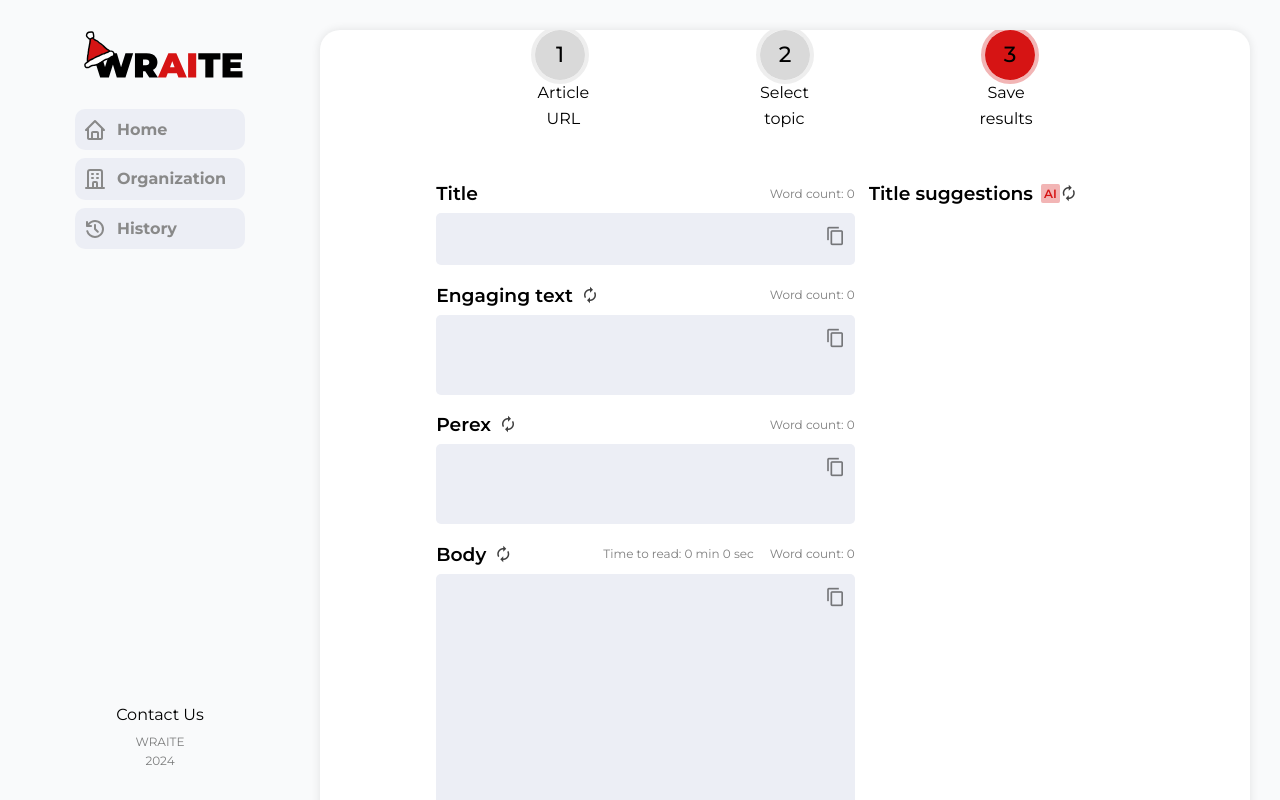
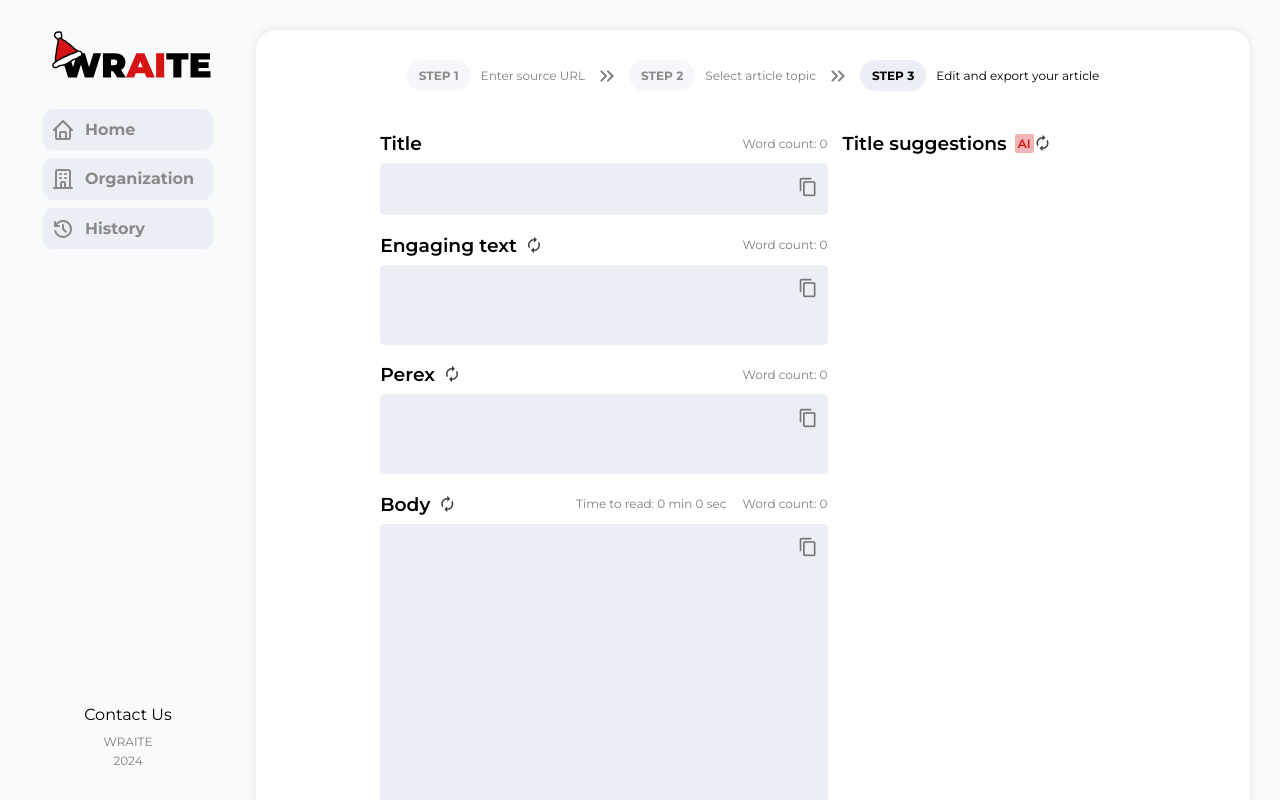
Before and after one commit to News-AIgency/App, a Vue app in the folder frontend/: page /article in a window 1280 px wide. Shown: the top 800 px of the page. Built offline with nearby package versions, Linux system fonts and the light colour scheme.

Commit message:
refactor ProgressBar component: update step handling, improve layout, and adjust styles

```diff
--- a/frontend/src/App.vue
+++ b/frontend/src/App.vue
@@ -101,7 +101,7 @@ function mailTo() {
   justify-content: space-between;
   gap: 8px;
   color: var(--color-text);
-  width: 25%;
+  width: 20%;
   height: 100vh;
   position: fixed; /* to prevent scroll */
   left: 0;
@@ -163,9 +163,9 @@ function mailTo() {
   margin: 30px 30px 30px 0px;
   border-radius: 20px;
   box-shadow: 0 0 10px rgba(0, 0, 0, 0.1);
-  width: 75%;
+  width: 80%;
   min-height: calc(100vh - 60px);
-  margin-left: 25%; /* the size of the sidebar */
+  margin-left: 20%; /* the size of the sidebar */
   overflow-y: auto;
 }
 
--- a/frontend/src/assets/base.css
+++ b/frontend/src/assets/base.css
@@ -16,6 +16,7 @@
 
   --color-background: var(--light-background);
   --color-block: #eceef5;
+  --color-block-inactive: #ECEEF575;
   --color-block-hover: #e8eaf0;
 
   --gradient-background-dark: linear-gradient(180deg, #141718, #363139);
--- a/frontend/src/assets/main.css
+++ b/frontend/src/assets/main.css
@@ -7,7 +7,7 @@
 .navbar {
   height: 80px;
   width: auto;
-  padding: 30px 50px;
+  padding: 30px;
   display: flex;
   justify-content: space-between;
   align-items: center;
--- a/frontend/src/components/ProgressBar.vue
+++ b/frontend/src/components/ProgressBar.vue
@@ -1,146 +1,93 @@
 <template>
   <div class="container">
-        <div class="steps">
-            <span class="circle" :class="{ active: isActive[0] }">1</span>
-            <span class="circle" :class="{ active: isActive[1] }">2</span>
-            <span class="circle" :class="{ active: isActive[2] }">3</span>
-            <div id="progress-bar" class="progress-bar">
-                <span class="indicator"></span>
+    <div class="step-container">
+      <div class="step-num" :class="['step', { active: currentStep == 1 }]">
+        STEP 1
       </div>
+      <span class="step-text" :class="['step', { active: currentStep == 1 }]"
+        >Enter source URL</span
+      ><svg
+        xmlns="http://www.w3.org/2000/svg"
+        width="24"
+        height="24"
+        viewBox="0 0 24 24"
+      >
+        <path
+          fill="currentColor"
+          d="M9.575 12L5.7 8.1q-.275-.275-.288-.687T5.7 6.7q.275-.275.7-.275t.7.275l4.6 4.6q.15.15.213.325t.062.375t-.062.375t-.213.325l-4.6 4.6q-.275.275-.687.288T5.7 17.3q-.275-.275-.275-.7t.275-.7zm6.6 0L12.3 8.1q-.275-.275-.288-.687T12.3 6.7q.275-.275.7-.275t.7.275l4.6 4.6q.15.15.213.325t.062.375t-.062.375t-.213.325l-4.6 4.6q-.275.275-.687.288T12.3 17.3q-.275-.275-.275-.7t.275-.7z"
+        />
+      </svg>
+      <div class="step-num" :class="['step', { active: currentStep == 2 }]">
+        STEP 2
       </div>
-        <div class="step-descriptions">
-            <p>Article<br>URL</p>
-            <p>Select<br>topic</p>
-            <p>Save<br>results</p>
+      <span class="step-text" :class="['step', { active: currentStep == 2 }]"
+        >Select article topic</span
+      ><svg
+        xmlns="http://www.w3.org/2000/svg"
+        width="24"
+        height="24"
+        viewBox="0 0 24 24"
+      >
+        <path
+          fill="currentColor"
+          d="M9.575 12L5.7 8.1q-.275-.275-.288-.687T5.7 6.7q.275-.275.7-.275t.7.275l4.6 4.6q.15.15.213.325t.062.375t-.062.375t-.213.325l-4.6 4.6q-.275.275-.687.288T5.7 17.3q-.275-.275-.275-.7t.275-.7zm6.6 0L12.3 8.1q-.275-.275-.288-.687T12.3 6.7q.275-.275.7-.275t.7.275l4.6 4.6q.15.15.213.325t.062.375t-.062.375t-.213.325l-4.6 4.6q-.275.275-.687.288T12.3 17.3q-.275-.275-.275-.7t.275-.7z"
+        />
+      </svg>
+      <div class="step-num" :class="['step', { active: currentStep == 3 }]">
+        STEP 3
+      </div>
+      <span class="step-text" :class="['step', { active: currentStep == 3 }]"
+        >Edit and export your article</span
+      >
     </div>
   </div>
 </template>
 
 <script lang="ts">
 export default {
+  name: 'ProgressBar',
   props: {
-        activePage: {
-            type: Number,
-            required: true,
+    currentStep: Number,
   },
-    },
-    data() {
-        return {
-            isActive: [false, false, false],
-        };
-    },
-    watch: {
-        isActive: {
-            handler: 'setStep',
-            deep: true,
-        },
-        activePage: {
-            immediate: true,
-            handler(newPage) {
-                this.updateActiveSteps(newPage);
-            },
-        },
-    },
-    methods: {
-        updateActiveSteps(page: number) {
-            this.isActive = [false, false, false];
-            if (page >= 1 && page < this.isActive.length + 1) {
-                this.isActive[page - 1] = true;
-            }
-            this.setStep();
-        },
-        setStep() {
-            const progressBar = document.getElementById("progress-bar")
-            if (progressBar) {
-                if (this.isActive[0]) {
-                    progressBar.style.background = `linear-gradient(
-                        to right,
-                        #D61414 0%,
-                        #D61414 27%,
-                        #D9D9D9 27%,
-                        #D9D9D9 100%
-                    )`;
-                } else if (this.isActive[1]) {
-                    progressBar.style.background = `linear-gradient(
-                        to right,
-                        #D9D9D9 0%,
-                        #D9D9D9 25%,
-                        #D61414 25%,
-                        #D61414 75%,
-                        #D9D9D9 75%,
-                        #D9D9D9 100%
-                    )`;
-                } else if (this.isActive[2]) {
-                    progressBar.style.background = `linear-gradient(
-                        to right,
-                        #D9D9D9 0%,
-                        #D9D9D9 73%,
-                        #D61414 73%,
-                        #D61414 100%
-                    )`;
-                } else {
-                    progressBar.style.background = `#545454`;
-                }
-            }
-        }
-    }
 }
 </script>
 
 <style scoped>
+svg {
+  opacity: 0.5;
+}
 .container {
-    display: flex;
-    flex-direction: column;
-    align-items: center;
-    justify-content: center;
-    justify-self: center;
-    max-width: 500px;
-    width: 75vw;
-    margin-bottom: 20px;
+  padding-top: 20px;
+  margin: auto;
+  width: 100%;
+  font-size: 0.75rem;
 }
-
-.steps {
-    display: flex;
-    align-items: center;
-    width: 100%;
-    justify-content: space-between;
-    position: relative;
-}
-
-.step-descriptions {
-    display: flex;
-    flex-direction: row;
-    justify-self: center;
-    justify-content: space-between;
-    text-align: center;
-    width: 99%;
-}
-
-.circle {
+.step-container {
   display: flex;
   align-items: center;
   justify-content: center;
-    font-size: 22px;
-    font-weight: 500;
-    color: var(--color-text);
-    height: 50px;
-    width: 50px;
-    border-radius: 50%;
-    background-color: #D9D9D9;
-    outline: 4px solid #D9D9D970;
+  gap: 10px;
+  padding: 10px;
 }
 
-.active {
-    background-color: var(--color-accent) !important;
-    border: none;
-    outline: 4px solid #D6141450 !important;
+.step-num {
+  background-color: var(--color-block-inactive);
+  padding: 6px 12px;
+  border-radius: 20px;
+  color: var(--color-text-haze);
+  font-weight: bold;
 }
 
-.progress-bar {
-    position: absolute;
-    height: 4px;
-    width: 100%;
-    background-color: #545454;
-    z-index: -1;
+.step-num.active {
+  background-color: var(--color-block);
+  color: var(--color-text);
+}
+
+.step-text {
+  color: rgba(0, 0, 0, 0.5);
+}
+
+.step-text.active {
+  color: var(--text-black);
 }
 </style>
--- a/frontend/src/views/ArticleView.vue
+++ b/frontend/src/views/ArticleView.vue
@@ -1,6 +1,6 @@
 <template>
   <main>
-    <ProgressBar :active-page="3"></ProgressBar>
+    <ProgressBar :currentStep="currentStep"></ProgressBar>
     <div class="loading-container" v-show="articleStore.loading">
       <LoadingSpinner></LoadingSpinner>
       Generating article...
@@ -270,6 +270,7 @@ export default {
       isAddingTag: false,
       newTag: '',
       originalUrl: '',
+      currentStep: 3,
     }
   },
   mounted() {
--- a/frontend/src/views/HomeView.vue
+++ b/frontend/src/views/HomeView.vue
@@ -1,6 +1,6 @@
 <template>
   <main>
-    <ProgressBar :active-page="TEST"></ProgressBar>
+    <ProgressBar :currentStep="currentStep"></ProgressBar>
     <form>
       <p class="input-heading">Enter URL below</p>
       <p class="input-subheading">to generate topic ideas</p>
@@ -24,7 +24,7 @@ export default {
   data() {
     return {
       inputURL: "",
-      TEST: 1,
+      currentStep: 1,
       error_text: "",
     };
   },
@@ -127,11 +127,15 @@ export default {
   user-select: none;
 }
 
+main {
+  height: 100%;
+}
+
 form {
+  margin-top: 10vh;
   display: flex;
   flex-direction: column;
   align-items: center;
-  margin-top: 2em;
 }
 
 .generate-btn {
@@ -154,6 +158,7 @@ form {
 
 .input-heading {
   font-size: 24px;
+  font-weight: bold;
 }
 
 .input-subheading {
--- a/frontend/src/views/TopicView.vue
+++ b/frontend/src/views/TopicView.vue
@@ -1,6 +1,6 @@
 <template>
   <main>
-    <ProgressBar :active-page="2"></ProgressBar>
+    <ProgressBar :currentStep="currentStep"></ProgressBar>
     <div class="topic-selection">
       <h2 class="title">Custom topic</h2>
       <div class="custom-topic-container">
@@ -67,6 +67,7 @@ export default {
     return {
       selectedTopic: '',
       customTopic: '',
+      currentStep: 2,
     }
   },
   mounted() {
```
Lines whose indentation alone changed are shown as unchanged.
